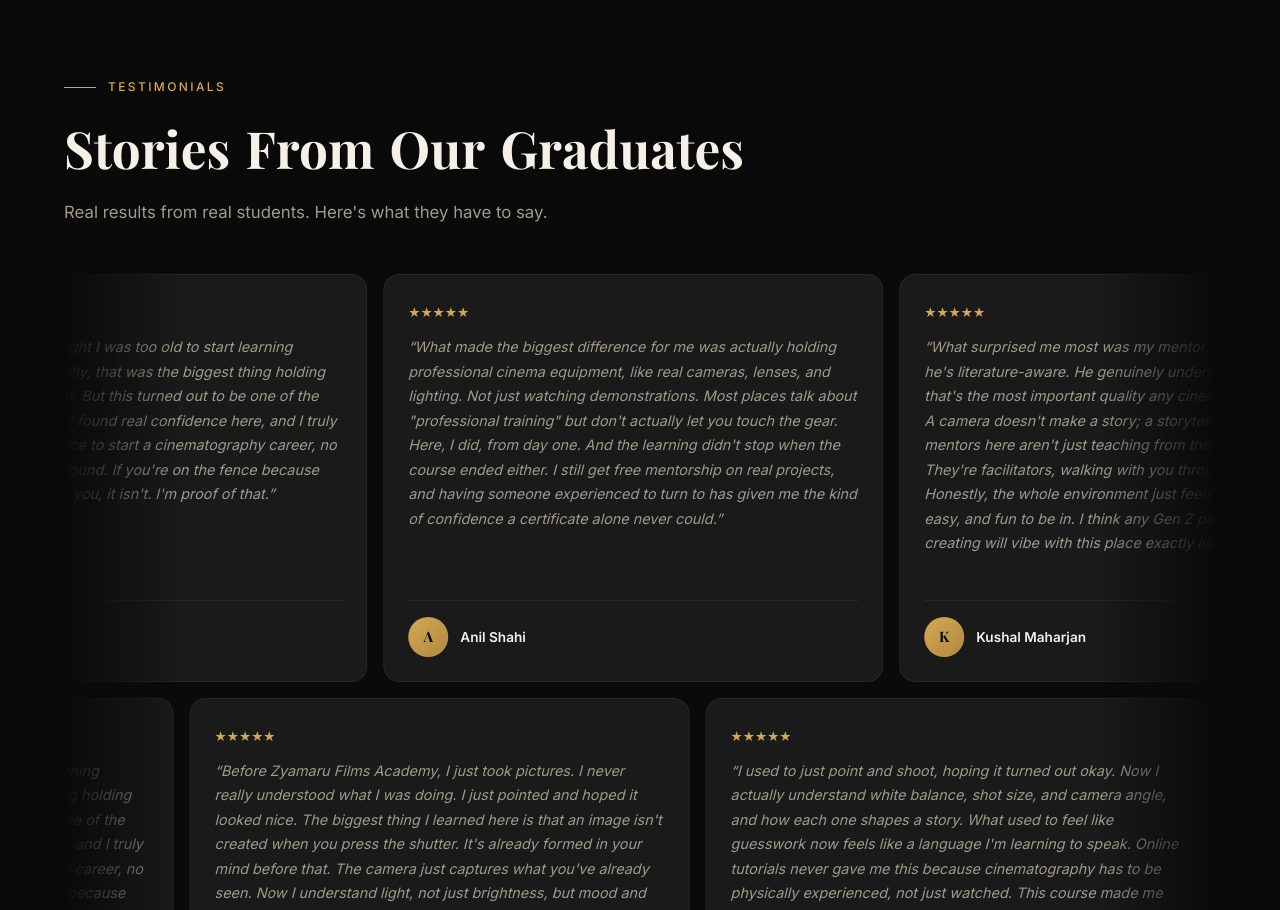
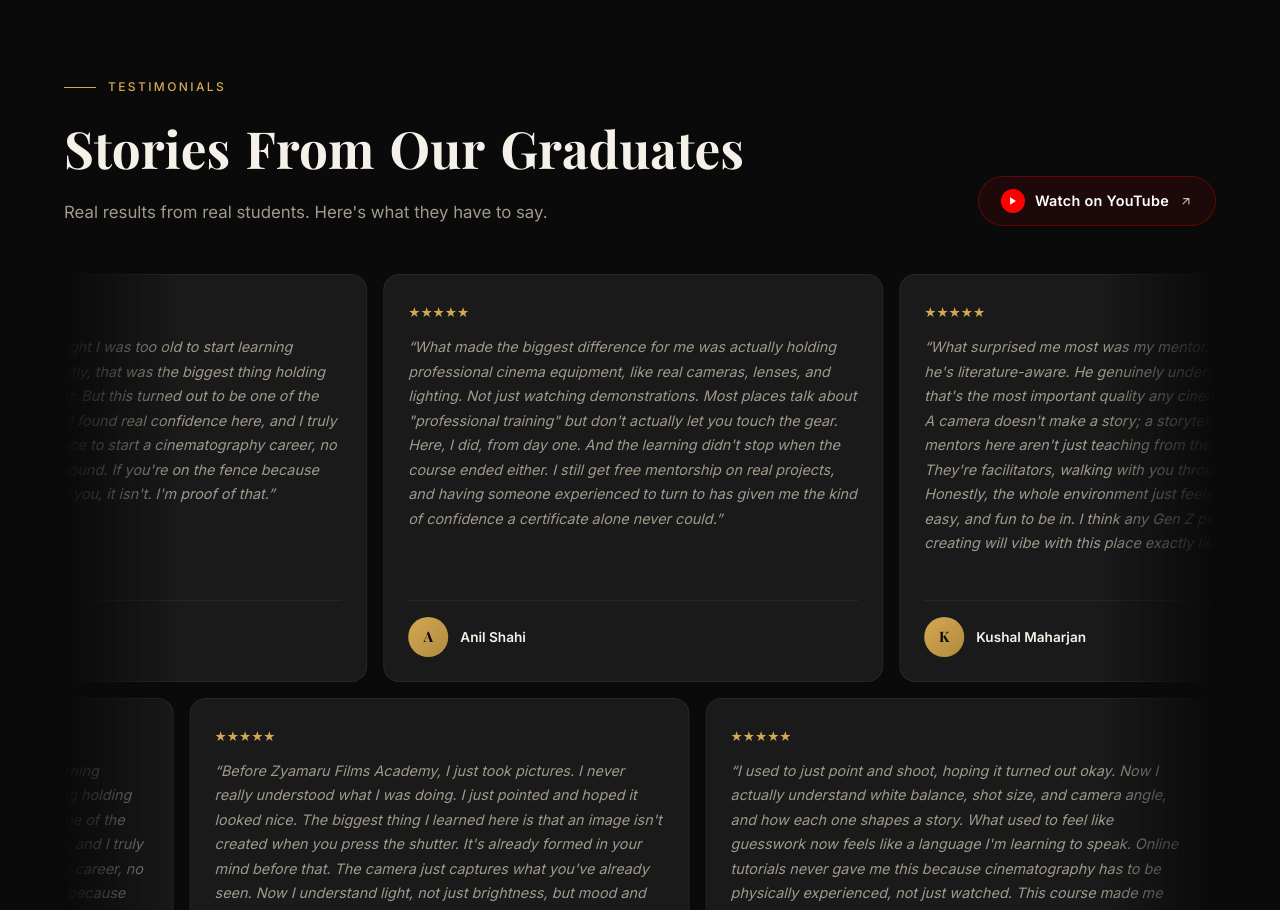
Before and after one commit to Bishes-Maharjan/zyamaru-website-2, a Next.js app: page / in a window 1280 px wide. Shown: the part 6120-7030 px from the top of the page. Built offline with nearby package versions, Linux system fonts and the light colour scheme; no server answers; a web font is replaced by a local one.

Commit message:
testimonal youtube video link

```diff
--- a/app/components/TestimonialSection.tsx
+++ b/app/components/TestimonialSection.tsx
@@ -64,6 +64,8 @@ export default function TestimonialSection() {
           <div className="section-label">Testimonials</div>
         </ScrollReveal>
 
+        <div style={{ display: 'flex', justifyContent: 'space-between', alignItems: 'flex-end', flexWrap: 'wrap', gap: '1.5rem' }}>
+          <div>
             <TextReveal text="Stories From Our Graduates" as="h2" />
 
             <ScrollReveal delay={0.2}>
@@ -77,6 +79,66 @@ export default function TestimonialSection() {
                 Real results from real students. Here&apos;s what they have to say.
               </p>
             </ScrollReveal>
+          </div>
+
+          <ScrollReveal delay={0.3}>
+            <a
+              href="https://www.youtube.com/watch?v=1hX3qkK7iKM&list=PLCzwH-gLwiLE"
+              target="_blank"
+              rel="noopener noreferrer"
+              style={{
+                display: 'inline-flex',
+                alignItems: 'center',
+                gap: '0.6rem',
+                padding: '0.75rem 1.4rem',
+                background: 'rgba(255, 0, 0, 0.08)',
+                border: '1px solid rgba(255, 0, 0, 0.3)',
+                borderRadius: 'var(--radius-full)',
+                color: '#fff',
+                fontSize: '0.9rem',
+                fontWeight: 600,
+                textDecoration: 'none',
+                letterSpacing: '0.02em',
+                transition: 'all 0.3s ease',
+              }}
+              onMouseEnter={(e) => {
+                e.currentTarget.style.background = 'rgba(255, 0, 0, 0.18)';
+                e.currentTarget.style.borderColor = 'rgba(255, 0, 0, 0.6)';
+                e.currentTarget.style.transform = 'translateY(-2px)';
+                e.currentTarget.style.boxShadow = '0 8px 24px rgba(255, 0, 0, 0.25)';
+              }}
+              onMouseLeave={(e) => {
+                e.currentTarget.style.background = 'rgba(255, 0, 0, 0.08)';
+                e.currentTarget.style.borderColor = 'rgba(255, 0, 0, 0.3)';
+                e.currentTarget.style.transform = 'translateY(0)';
+                e.currentTarget.style.boxShadow = 'none';
+              }}
+            >
+              {/* YouTube Play Icon */}
+              <span
+                style={{
+                  width: '24px',
+                  height: '24px',
+                  borderRadius: '50%',
+                  background: '#ff0000',
+                  display: 'inline-flex',
+                  alignItems: 'center',
+                  justifyContent: 'center',
+                  color: '#fff',
+                  flexShrink: 0,
+                }}
+              >
+                <svg width="10" height="10" viewBox="0 0 24 24" fill="currentColor">
+                  <polygon points="5,3 19,12 5,21" />
+                </svg>
+              </span>
+              <span>Watch on YouTube</span>
+              <svg width="14" height="14" viewBox="0 0 24 24" fill="none" stroke="currentColor" strokeWidth="2" strokeLinecap="round" strokeLinejoin="round" style={{ opacity: 0.7 }}>
+                <path d="M7 17l9.2-9.2M17 17V8H8" />
+              </svg>
+            </a>
+          </ScrollReveal>
+        </div>
       </div>
 
       {/* Marquee Row 1 (left) */}
--- a/app/components/VideoModal.tsx
+++ b/app/components/VideoModal.tsx
@@ -82,7 +82,8 @@ export default function VideoModal({ isOpen, onClose }: VideoModalProps) {
             }}
           >
             <iframe
-              src="https://www.instagram.com/reel/Dd4BZqMgqUX/embed"
+              // src="https://www.instagram.com/reel/Dd4BZqMgqUX/embed"
+              // src="https://www.youtube.com/embed/1hX3qkK7iKM"
               width="100%"
               height="100%"
               style={{ border: 0, overflow: 'hidden', width: '100%', height: '100%' }}
```
Lines whose indentation alone changed are shown as unchanged.
